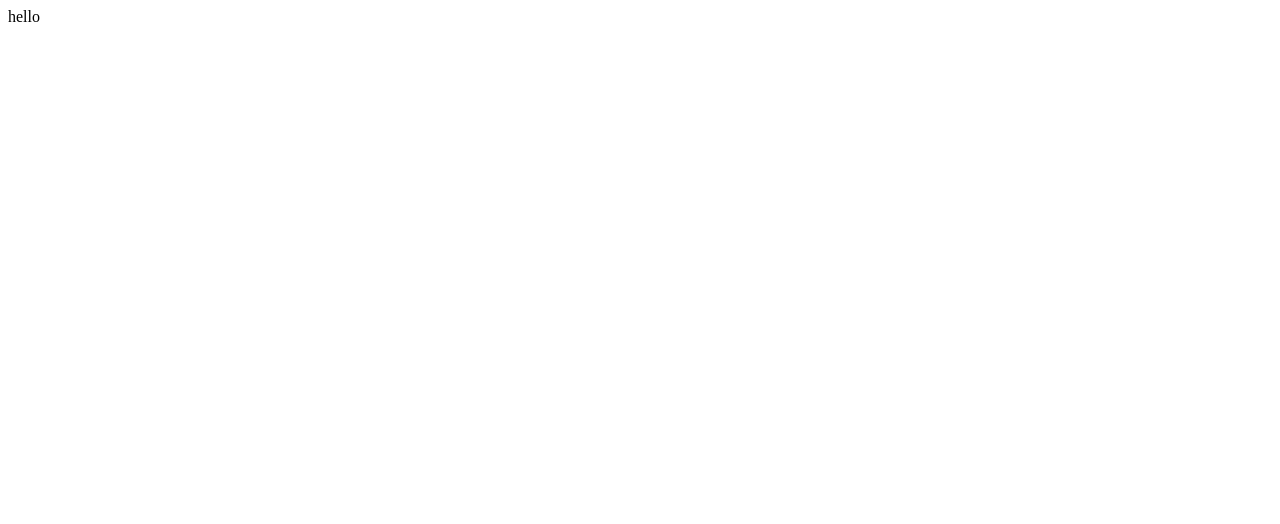
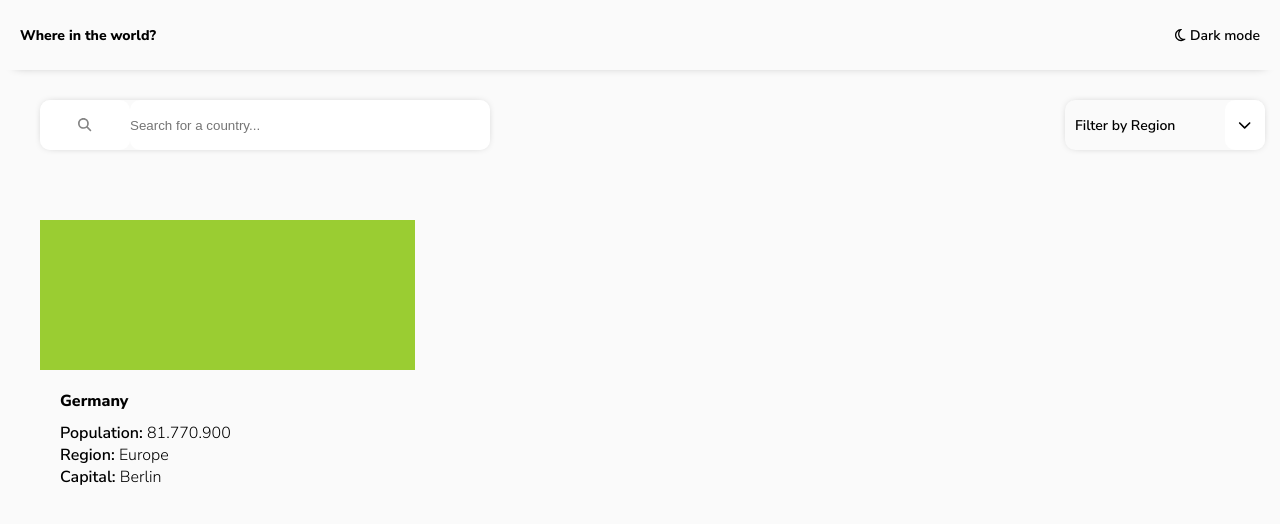
Before and after one commit to Anci1101/filter-search--countries, a React (Create React App) app: page / in a window 1280 px wide. Shown: the top 524 px of the page. Built offline with nearby package versions, Linux system fonts and the light colour scheme.

Commit message:
initial components layout

```diff
--- a/package.json
+++ b/package.json
@@ -3,9 +3,14 @@
   "version": "0.1.0",
   "private": true,
   "dependencies": {
+    "@fortawesome/fontawesome-svg-core": "^6.2.0",
+    "@fortawesome/free-regular-svg-icons": "^6.2.0",
+    "@fortawesome/free-solid-svg-icons": "^6.2.0",
+    "@fortawesome/react-fontawesome": "^0.2.0",
     "@testing-library/jest-dom": "^5.16.5",
     "@testing-library/react": "^13.4.0",
     "@testing-library/user-event": "^13.5.0",
+    "babel-plugin-macros": "^3.1.0",
     "node-sass": "^7.0.3",
     "react": "^18.2.0",
     "react-dom": "^18.2.0",
--- a/src/App.js
+++ b/src/App.js
@@ -1,8 +1,20 @@
 import './scss/scss-style'
+import Nav from './components/Nav'
+import Search from './components/Search'
+import FilterInput from './components/FilterInput'
+import CountryList from './components/CountryList'
+
+
+
 function App() {
   return (
-    <div>
-     hello
+    <div className='container'>
+      <Nav/>
+        <div className='search-filter-wrapper'>
+          <Search/>
+          <FilterInput/>
+        </div>
+      <CountryList/>
     </div>
   );
 }
--- /dev/null
+++ b/src/components/Country.js
@@ -0,0 +1,20 @@
+import React from 'react'
+
+const Country = () => {
+  return (
+    <>
+    <div className='country'>
+      <div className='country-flag'></div>
+      <div className='country-details'>
+        <h4>Germany</h4>
+        <p>Population: <span>81.770.900</span></p>
+        <p>Region: <span>Europe</span></p>
+        <p>Capital: <span>Berlin</span></p>
+      </div>
+    </div>
+    </>
+
+  )
+}
+
+export default Country
--- /dev/null
+++ b/src/components/CountryList.js
@@ -0,0 +1,12 @@
+import React from 'react'
+import Country from "./Country";
+
+const CountryList = () => {
+  return (
+    <div>
+      <Country/>
+    </div>
+  )
+}
+
+export default CountryList
--- /dev/null
+++ b/src/components/FilterInput.js
@@ -0,0 +1,33 @@
+import { faChevronDown } from '@fortawesome/free-solid-svg-icons'
+import { FontAwesomeIcon } from '@fortawesome/react-fontawesome'
+import React, { useState } from 'react'
+
+const FilterInput = () => {
+
+  const [open, setOpen] = useState(false)
+
+  const handleOpen = () => {
+    setOpen(!open)
+  }
+
+  return (
+    <div>
+    <div className='filter-input'>
+      <p>Filter by Region</p>
+      <button className='filter-btn' onClick={handleOpen}>
+        <FontAwesomeIcon icon={faChevronDown}/>
+      </button>
+    </div>
+    {open && (
+      <div className='filter-input-menu'>
+          <button>Africa</button>
+          <button>America</button>
+          <button>Asia</button>
+          <button>Europe</button>
+          <button>Oceania</button>
+      </div>)}
+    </div>
+  )
+}
+
+export default FilterInput
--- /dev/null
+++ b/src/components/Nav.js
@@ -0,0 +1,14 @@
+import { faMoon } from '@fortawesome/free-regular-svg-icons'
+import { FontAwesomeIcon } from '@fortawesome/react-fontawesome'
+import React from 'react'
+
+const Nav = () => {
+  return (
+    <div className='nav'>
+      <div><p className='nav-question'>Where in the world?</p></div>
+      <div className='nav-mode'><FontAwesomeIcon icon={faMoon}/><p>Dark mode</p></div>
+    </div>
+  )
+}
+
+export default Nav
--- /dev/null
+++ b/src/components/Search.js
@@ -0,0 +1,20 @@
+import React, { useState } from 'react'
+import { FontAwesomeIcon } from '@fortawesome/react-fontawesome'
+import { faSearch } from '@fortawesome/free-solid-svg-icons'
+
+const Search = () => {
+
+  const [inputValue, setInputValue] = useState('')
+  const handleSearch = () => {
+    console.log( inputValue, 'input value');
+  }
+
+  return (
+    <div className='search-bar'>
+      <button onClick={handleSearch}><FontAwesomeIcon icon={faSearch} /></button>
+      <input type="text" onChange={(e)=>setInputValue(e.target.value)} placeholder='Search for a country...'/>
+    </div>
+  )
+}
+
+export default Search
--- a/src/scss/style.scss
+++ b/src/scss/style.scss
@@ -26,6 +26,12 @@ $font-weight:(
     @return map-get($font-weight, $weight-name)
 }
 
+*{
+    box-sizing: border-box;
+    margin: 0;
+    padding: 0;
+}
+
 $mobile: 375px;
 $desktop: 1440px;
 
@@ -41,3 +47,172 @@ $desktop: 1440px;
         }
     }
 }
+
+.container {
+    background-color: $very-light-gray-light-mode-back;
+    // max-width: 650px;
+    display: flex;
+    flex-direction: column;
+    height: 100vh;
+}
+
+.search-filter-wrapper {
+    display: flex;
+    flex-direction: column;
+
+    @include respond(large) {
+        flex-direction: row;
+        justify-content: space-between;
+    }
+}
+
+.nav {
+    height: 70px;
+    padding: 20px;
+    display: flex;
+    justify-content: space-between;
+    align-items: center;
+    font-family: $font-stack;
+    box-shadow: 0px 10px 10px -15px $dark-gray-light-mode-input;
+    font-size: $font-home-items;
+}
+
+.nav-question {
+    font-weight: weight('extra-bold');
+}
+
+.nav-mode {
+    font-weight: weight('semi-bold');
+    display: flex;
+    align-items: center;
+    gap: 5px;
+    cursor: pointer;
+}
+
+.search-bar {
+    max-width: 450px;
+    height: 50px;
+    display: flex;
+    // justify-content: center;
+    border-radius: 10px;
+    margin: 30px 15px;
+    box-shadow: 0px 0px 10px -5px $dark-gray-light-mode-input;
+
+    @include respond(large) {
+        width: 450px;
+        margin-left: 40px;
+    }
+
+}
+
+.search-bar > button {
+    width: 20%;
+    background-color: $white;
+    color: $dark-gray-light-mode-input;
+    border: none;
+    border-radius: 10px;
+    cursor: pointer;
+}
+
+.search-bar > input {
+    width: 80%;
+    border: none;
+    border-radius: 10px;
+    outline-style: none;
+}
+
+.filter-input {
+    background-color: $very-light-gray-light-mode-back;
+    width: 200px;
+    height: 50px;
+    border-radius: 10px;
+    margin: 30px 15px 5px 15px;
+    display: flex;
+    align-items: center;
+    // padding: 15px;
+    justify-content: space-between;
+    font-family: $font-stack;
+    font-weight: weight('semi-bold');
+    box-shadow: 0px 0px 10px -5px $dark-gray-light-mode-input;
+    font-size: 14px;
+}
+
+.filter-input > p {
+    margin-left: 10px;
+}
+
+.filter-btn {
+    height: 100%;
+    width: 20%;
+    border-radius: 10px;
+    border: none;
+    background-color: $white;
+    cursor: pointer;
+}
+
+.filter-input-menu {
+    background-color: $very-light-gray-light-mode-back;
+    width: 200px;
+    // height: 50px;
+    border-radius: 10px;
+    margin: 5px 15px;
+    display: flex;
+    flex-direction: column;
+    // align-items: center;
+    // padding: 15px;
+    // justify-content: space-between;
+    font-family: $font-stack;
+    font-weight: weight('semi-bold');
+    box-shadow: 0px 0px 10px -5px $dark-gray-light-mode-input;
+    font-size: 14px;
+    position: absolute;
+    z-index: 1;
+}
+
+.filter-input-menu > button {
+    background-color: $white;
+    height: 35px;
+    padding: 10px;
+    border-radius: 10px;
+    border: none;
+    cursor: pointer;
+    text-align: left;
+}
+
+.filter-input-menu > button:hover{
+    background-color: hsl(0, 0%, 91%)
+}
+
+.country {
+    height: 300px;
+    max-width: 375px;
+    display: flex;
+    flex-direction: column;
+    // align-items: center;
+    margin: 40px;
+}
+
+.country-flag {
+    height: 50%;
+    background-color: yellowgreen;
+
+}
+
+
+.country-details {
+    font-family: $font-stack;
+    padding: 20px;
+}
+
+.country-details > h4 {
+    font-weight: weight('extra-bold');
+    margin-bottom: 10px;
+}
+
+.country-details > p {
+    font-weight: weight('semi-bold');
+}
+
+.country-details > p > span {
+    font-weight: weight('light');
+}
```
Also changed, not shown: 1 other file (tests, documents, lock files or other folders).
